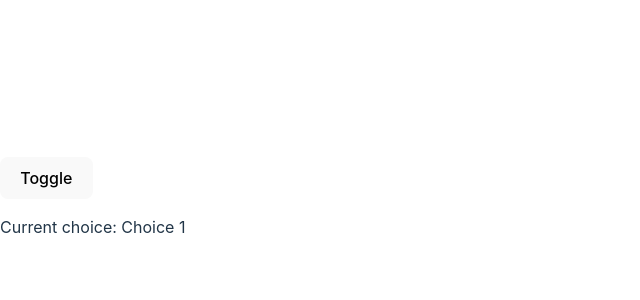
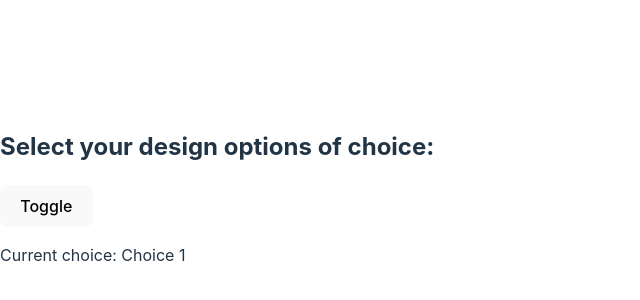
Before and after one commit to kylead10/choice, a React (Vite) app: page / in a window 1280 px wide. Shown: the part 204-504 px from the top of the page, without its empty margins (0-640 px from the left). Built offline with nearby package versions, Linux system fonts and the light colour scheme.

Commit message:
added functionality

```diff
--- a/src/component/ToggleChoices.jsx
+++ b/src/component/ToggleChoices.jsx
@@ -9,7 +9,7 @@ const ToggleChoices = () => {
 
   return (
     <div>
-      <h2></h2>
+      <h2>Select your design options of choice:</h2>
       <button onClick={toggleChoice}>Toggle</button>
       <p>Current choice: {choice}</p>
     </div>
```
